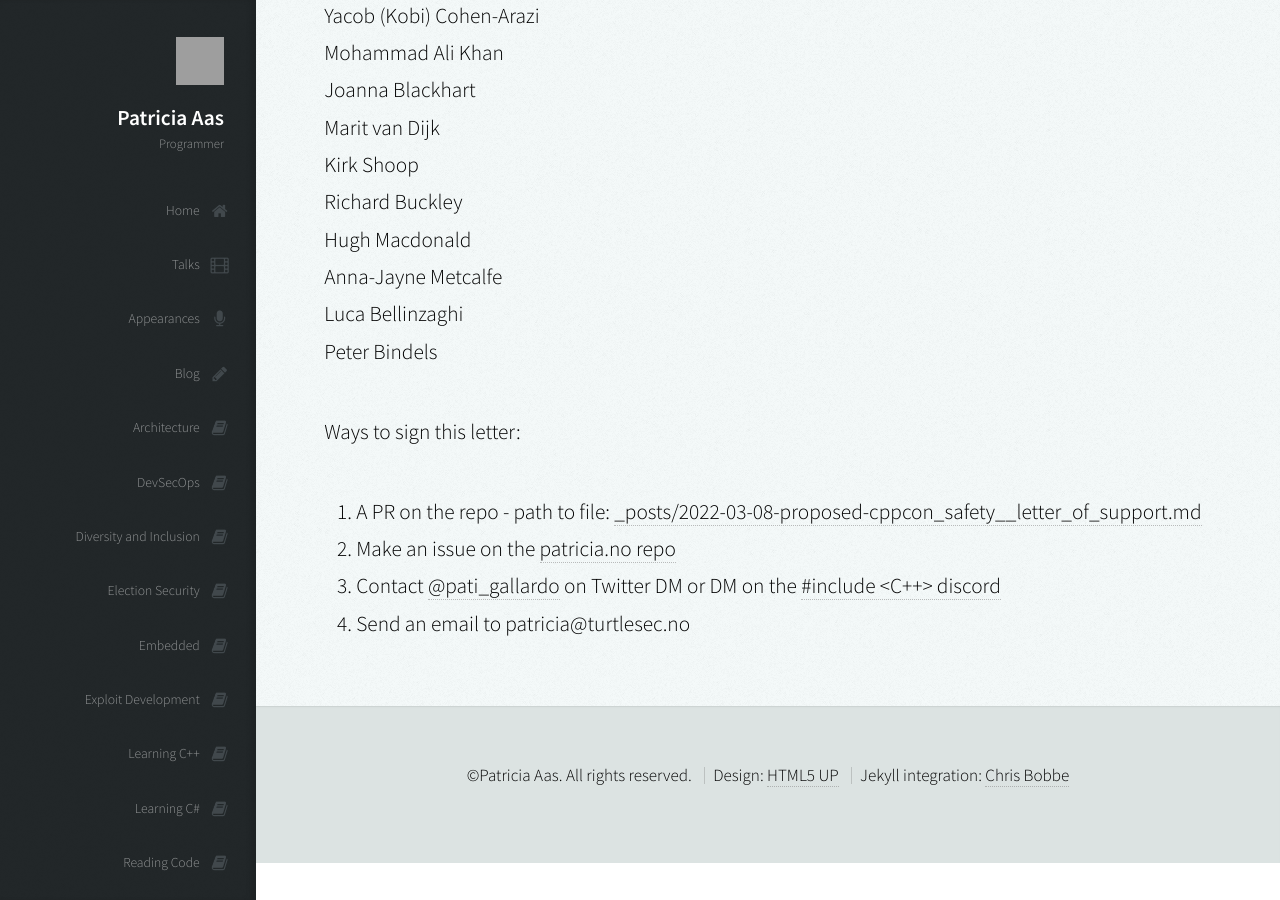
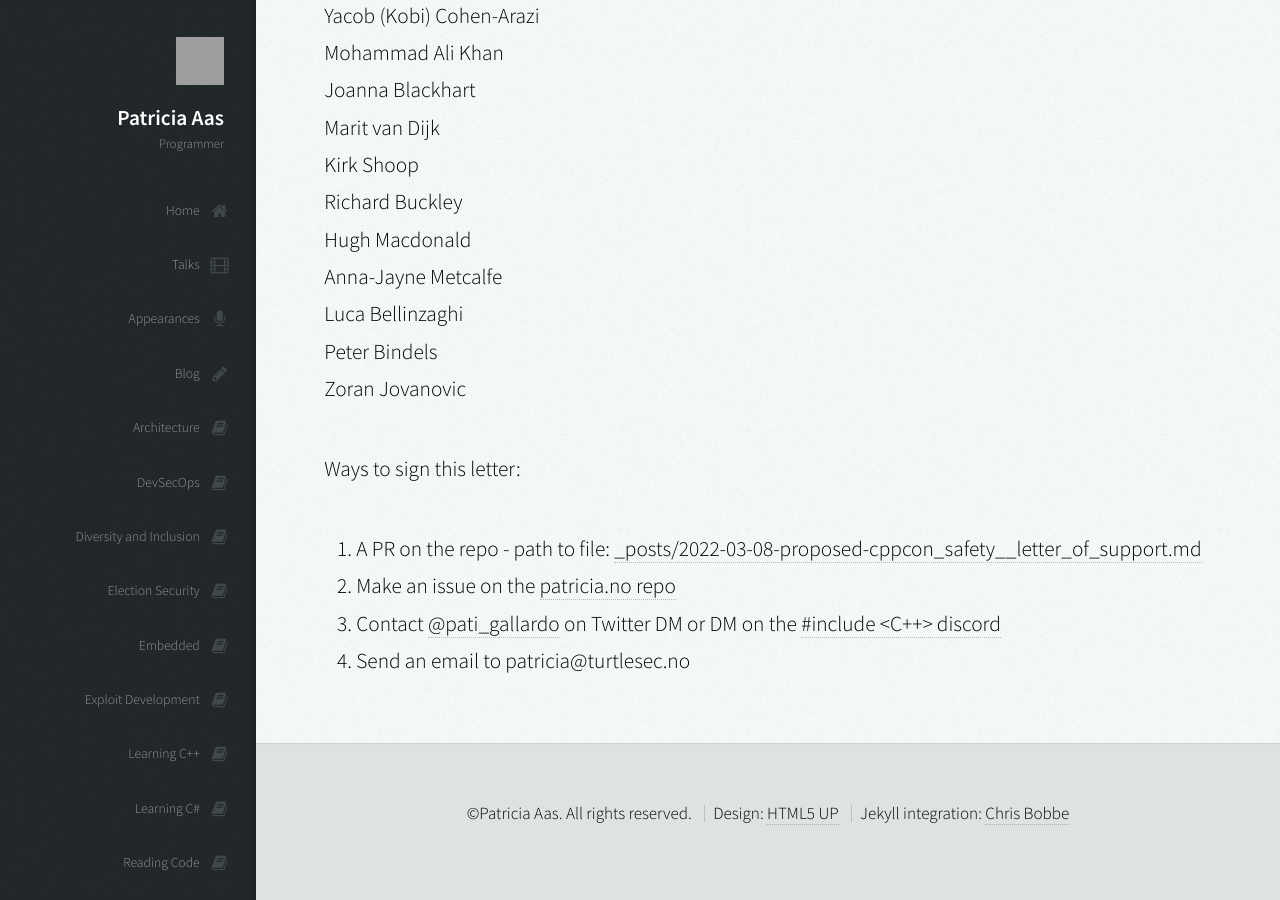
Before and after one commit to patricia-gallardo/patricia-gallardo.github.io, a Jekyll site: the page built from _posts/2022-03-08-proposed-cppcon_safety__letter_of_support.md, in a window 1280 px wide and 900 px high, scrolled down 3656 px. Built offline with Jekyll 4.4.1, drawn with Linux system fonts in a browser that asks for light colours; nearby versions of some CDN libraries; grey boxes are pictures that could not be loaded.

Commit message:
Add Zoran Jovanovic to Letter of Support

```diff
--- a/_posts/2022-03-08-proposed-cppcon_safety__letter_of_support.md
+++ b/_posts/2022-03-08-proposed-cppcon_safety__letter_of_support.md
@@ -106,6 +106,7 @@ Hugh Macdonald <br>
 Anna-Jayne Metcalfe <br>
 Luca Bellinzaghi <br>
 Peter Bindels <br>
+Zoran Jovanovic <br>
 
 
 Ways to sign this letter:
```
